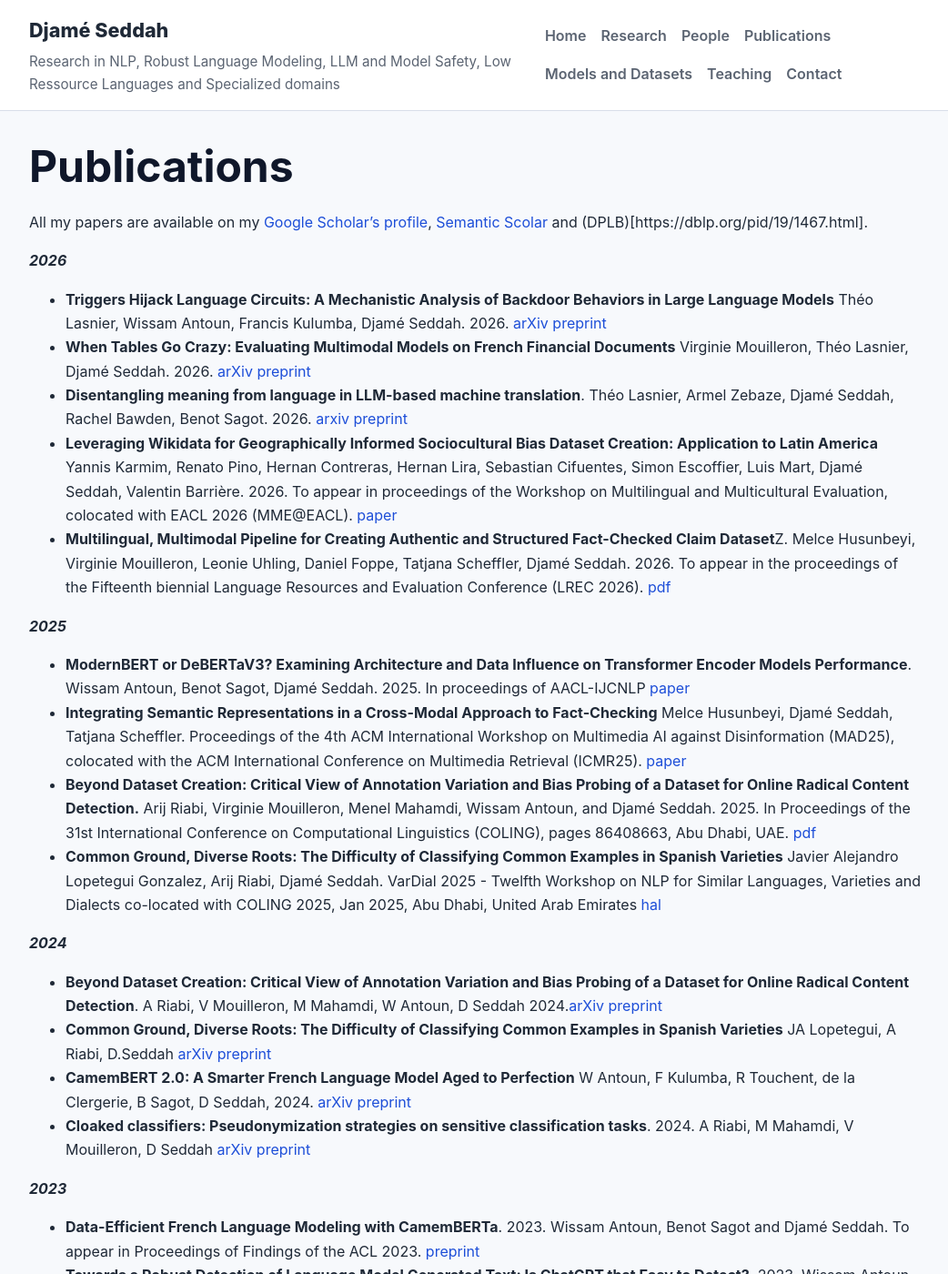
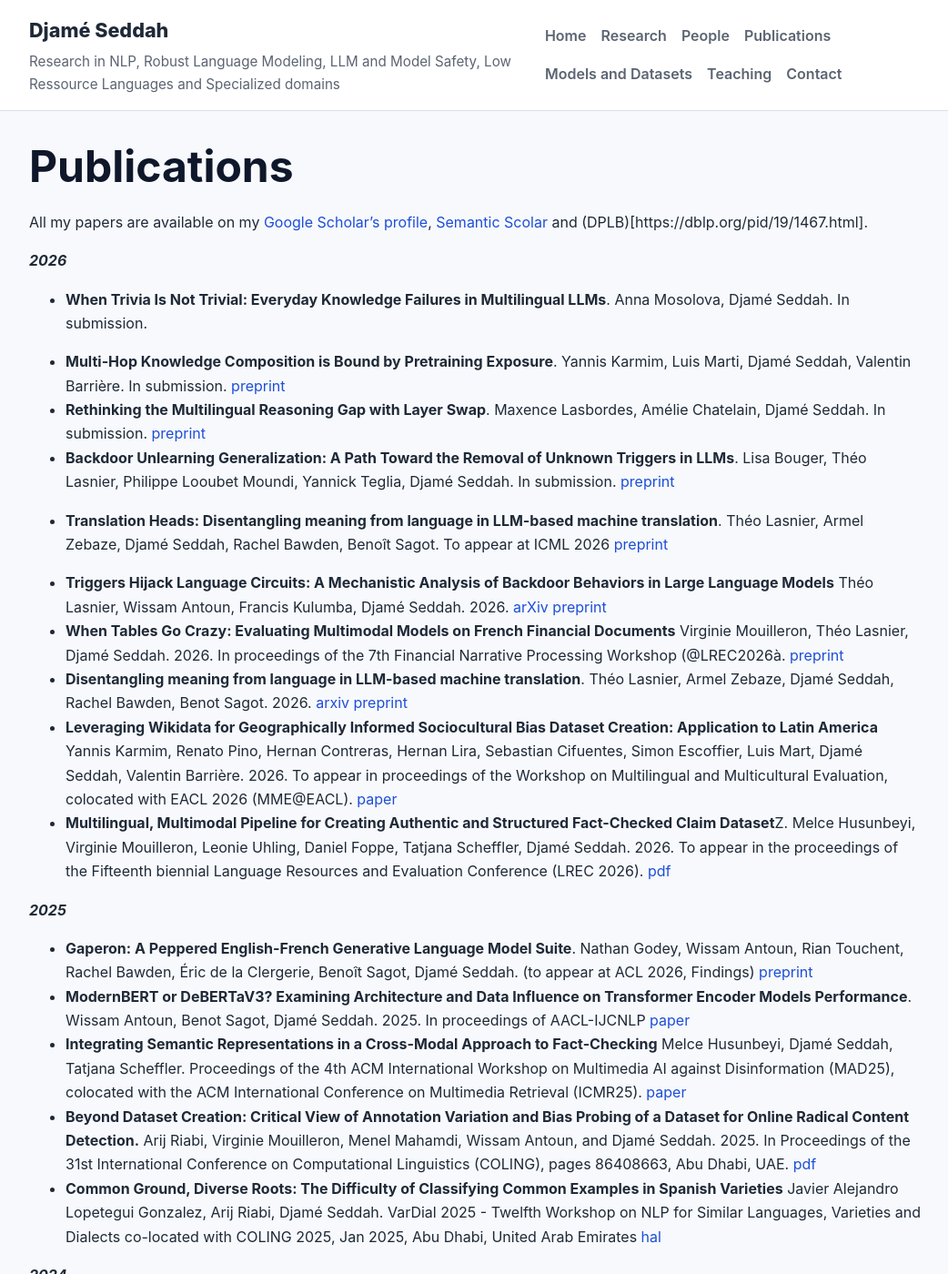
Before and after one commit to dseddah/dseddah.github.io, a Jekyll site: the page built from publications.md, in a window 1280 px wide and 1400 px high. Shown: the whole window at 91% size, without its empty margins (118-1160 px from the left). Built offline with Jekyll 4.4.1, drawn with Linux system fonts in a browser that asks for light colours.

Commit message:
Update publications.md

```diff
--- a/publications.md
+++ b/publications.md
@@ -6,15 +6,22 @@ permalink: /publications
 All my papers are available on my [Google Scholar's profile](https://scholar.google.com/citations?user=P7EtARsAAAAJ&hl=fr&authuser=1), [Semantic Scolar](https://www.semanticscholar.org/author/Djamé-Seddah/1679170) and (DPLB)[https://dblp.org/pid/19/1467.html].
 
 ***2026***
+* **When Trivia Is Not Trivial: Everyday Knowledge Failures in Multilingual LLMs**. Anna Mosolova, Djamé Seddah. In submission.
+
+* **Multi-Hop Knowledge Composition is Bound by Pretraining Exposure**. Yannis Karmim, Luis Marti, Djamé Seddah, Valentin Barrière. In submission. [preprint](https://arxiv.org/abs/2606.09338)
+* **Rethinking the Multilingual Reasoning Gap with Layer Swap**. Maxence Lasbordes, Amélie Chatelain, Djamé Seddah. In submission. [preprint](https://arxiv.org/abs/2605.26735)
+* **Backdoor Unlearning Generalization: A Path Toward the Removal of Unknown Triggers in LLMs**. Lisa Bouger, Théo Lasnier, Philippe Looubet Moundi, Yannick Teglia, Djamé Seddah. In submission. [preprint](https://arxiv.org/abs/2606.03785)
+* **Translation Heads: Disentangling meaning from language in LLM-based machine translation**. Théo Lasnier, Armel Zebaze, Djamé Seddah, Rachel Bawden, Benoît Sagot. To appear at ICML 2026 [preprint](https://hal.science/hal-05513961/)
 
 * **Triggers Hijack Language Circuits: A Mechanistic Analysis of Backdoor Behaviors in Large Language Models** Théo Lasnier, Wissam Antoun, Francis Kulumba, Djamé Seddah. 2026. [arXiv preprint](https://arxiv.org/pdf/2602.10382)
-* **When Tables Go Crazy: Evaluating Multimodal Models on French Financial Documents** Virginie Mouilleron, Théo Lasnier, Djamé Seddah. 2026. [arXiv preprint](https://arxiv.org/pdf/2602.10384)
+* **When Tables Go Crazy: Evaluating Multimodal Models on French Financial Documents** Virginie Mouilleron, Théo Lasnier, Djamé Seddah. 2026. In proceedings of the 7th Financial Narrative Processing Workshop (@LREC2026à. [preprint](https://arxiv.org/pdf/2602.10384)
 * **Disentangling meaning from language in LLM-based machine translation**. Théo Lasnier, Armel Zebaze, Djamé Seddah, Rachel Bawden, Benot Sagot. 2026. [arxiv preprint](https://arxiv.org/pdf/2602.04613)
 * **Leveraging Wikidata for Geographically Informed Sociocultural Bias Dataset Creation: Application to Latin America** Yannis Karmim, Renato Pino, Hernan Contreras, Hernan Lira, Sebastian Cifuentes, Simon Escoffier, Luis Mart, Djamé Seddah, Valentin Barrière. 2026. To appear in proceedings of the Workshop on Multilingual and Multicultural Evaluation, colocated with EACL 2026 (MME@EACL). [paper](https://hal.science/hal-05510068v1)
 * **Multilingual, Multimodal Pipeline for Creating Authentic and Structured Fact-Checked Claim Dataset**Z. Melce Husunbeyi, Virginie Mouilleron, Leonie Uhling, Daniel Foppe, Tatjana Scheffler, Djamé Seddah. 2026. To appear in the proceedings of the Fifteenth biennial Language Resources and Evaluation Conference (LREC 2026). [pdf](https://arxiv.org/pdf/2601.07985)
 
 ***2025***
 
+* **Gaperon: A Peppered English-French Generative Language Model Suite**. Nathan Godey, Wissam Antoun, Rian Touchent, Rachel Bawden, Éric de la Clergerie, Benoît Sagot, Djamé Seddah. (to appear at ACL 2026, Findings) [preprint](https://arxiv.org/pdf/2510.25771)
 * **ModernBERT or DeBERTaV3? Examining Architecture and Data Influence on Transformer Encoder Models Performance**. Wissam Antoun, Benot Sagot, Djamé Seddah. 2025. In proceedings of AACL-IJCNLP [paper](https://aclanthology.org/2025.ijcnlp-long.164/)
 * **Integrating Semantic Representations in a Cross-Modal Approach to Fact-Checking** Melce Husunbeyi, Djamé Seddah, Tatjana Scheffler. Proceedings of the 4th ACM International Workshop on Multimedia AI against Disinformation (MAD25), colocated with the ACM International Conference on Multimedia Retrieval (ICMR25). [paper](https://hal.science/hal-05449205)
 * **Beyond Dataset Creation: Critical View of Annotation Variation and Bias Probing of a Dataset for Online Radical Content Detection.** Arij Riabi, Virginie Mouilleron, Menel Mahamdi, Wissam Antoun, and Djamé Seddah. 2025. In Proceedings of the 31st International Conference on Computational Linguistics (COLING), pages 86408663, Abu Dhabi, UAE. [pdf](https://aclanthology.org/2025.coling-main.578.pdf)
```
